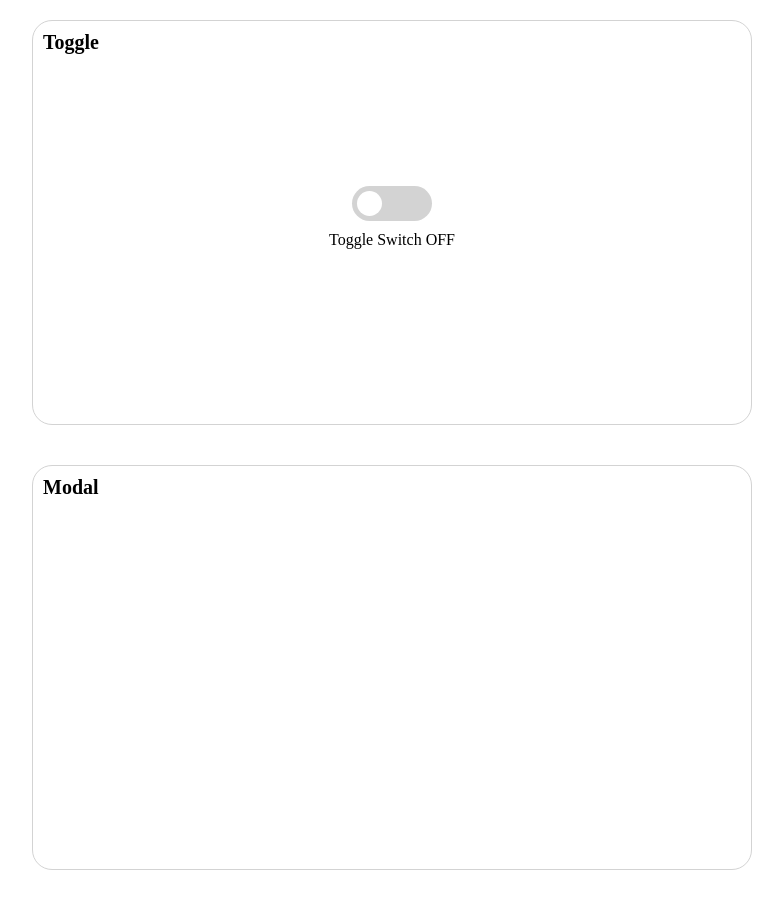
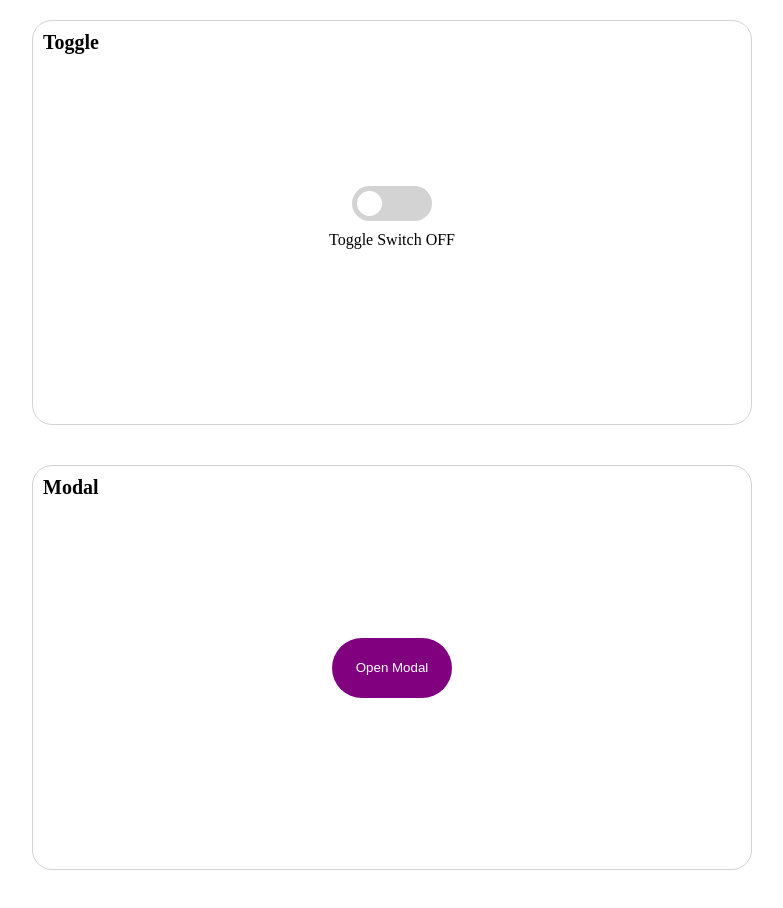
Before and after one commit to krim45/wanted_pre_onboarding, a React (Create React App) app in the folder custom-component/: page / in a window 1280 px wide. Shown: the top 908 px of the page, without its empty margins (248-1031 px from the left). Built offline with nearby package versions, Linux system fonts and the light colour scheme; the HTML template or start-up script is replaced by a standard one.

Commit message:
:sparkles:feat: 모달 UI 구현

```diff
--- a/custom-component/src/component/Modal.js
+++ b/custom-component/src/component/Modal.js
@@ -1,10 +1,82 @@
-import React from 'react';
+import React, { useState } from 'react';
+import styled from 'styled-components';
+
+const Wrapper = styled.div`
+  width: 100%;
+  height: 100%;
+  display: flex;
+  justify-content: center;
+  align-items: center;
+  position: relative;
+  overflow: hidden;
+`;
+
+const Button = styled.button`
+  background-color: purple;
+  border-radius: 30px;
+  border: none;
+  width: 120px;
+  height: 60px;
+  color: white;
+`;
+
+const LightBox = styled.div`
+  background-color: rgba(0, 0, 0, 0.4);
+  display: flex;
+  flex-direction: column;
+  justify-content: center;
+  align-items: center;
+  position: absolute;
+  top: 0;
+  left: 0;
+  width: 100%;
+  height: 100%;
+`;
+
+const Box = styled.div`
+  background-color: white;
+  border-radius: 30px;
+  display: flex;
+  flex-direction: column;
+  align-items: center;
+  width: 300px;
+  height: 160px;
+
+  > button {
+    background: none;
+    border: none;
+    margin: 30px 0;
+    font-size: 15px;
+    font-weight: 700;
+    cursor: pointer;
+  }
+
+  > div {
+    font-size: 20px;
+    font-weight: 700;
+    color: purple;
+  }
+`
+
 
 const Modal = () => {
+  const [isModal, setIsModal] = useState(false);
+
+  const modalHandler = () => {
+    setIsModal(!isModal);
+  };
+
   return (
-    <div>
-
-    </div>
+    <Wrapper>
+      <Button onClick={modalHandler}>Open Modal</Button>
+      {isModal ? (
+        <LightBox isModal={isModal} onClick={modalHandler}>
+          <Box role='dialog' onClick={(e) => e.stopPropagation()}>
+            <button onClick={modalHandler}>X</button>
+            <div>HELLO CODESTATES!</div>
+          </Box>
+        </LightBox>) : null}
+    </Wrapper>
   );
 };
 
```
